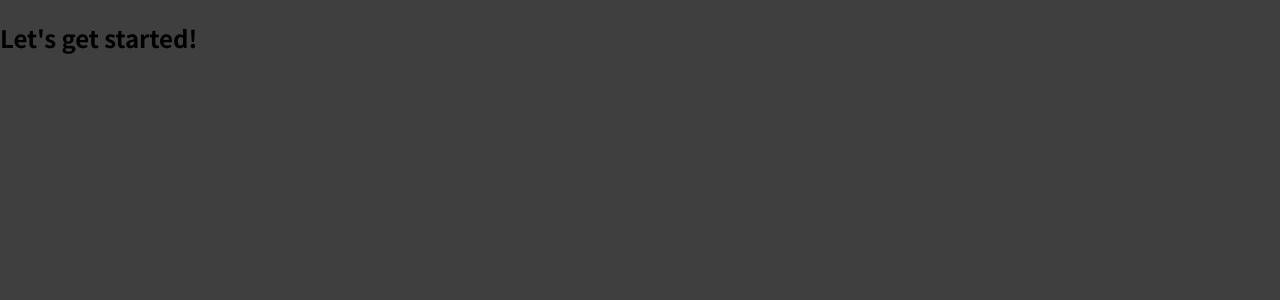
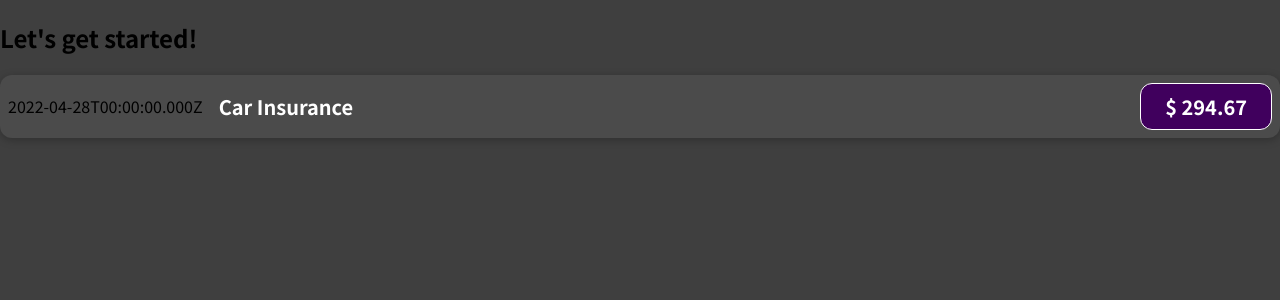
Before and after one commit to FrannM/react-test-app, a JavaScript app: page / in a window 1280 px wide. Shown: the top 300 px of the page. Built offline with nearby package versions, Linux system fonts and the light colour scheme.

Commit message:
ExpenseItem Component

```diff
--- a/src/App.js
+++ b/src/App.js
@@ -1,9 +1,12 @@
+import ExpenseItem from './components/ExpenseItem';
+
 function App() {
-  return (
-    <div>
-      <h2>Let's get started!</h2>
-    </div>
-  );
+	return (
+		<div>
+			<h2>Let's get started!</h2>
+			<ExpenseItem />
+		</div>
+	);
 }
 
 export default App;
--- /dev/null
+++ b/src/components/ExpenseItem.css
@@ -0,0 +1,56 @@
+.expense-item {
+	display: flex;
+	justify-content: space-between;
+	align-items: center;
+	box-shadow: 0 2px 8px rgba(0, 0, 0, 0.25);
+	padding: 0.5rem;
+	margin: 1rem 0;
+	border-radius: 12px;
+	background-color: #4b4b4b;
+}
+
+.expense-item__description {
+	display: flex;
+	flex-direction: column;
+	gap: 1rem;
+	align-items: flex-end;
+	flex-flow: column-reverse;
+	justify-content: flex-start;
+	flex: 1;
+}
+
+.expense-item h2 {
+	color: #3a3a3a;
+	font-size: 1rem;
+	flex: 1;
+	margin: 0 1rem;
+	color: white;
+}
+
+.expense-item__price {
+	font-size: 1rem;
+	font-weight: bold;
+	color: white;
+	background-color: #40005d;
+	border: 1px solid white;
+	padding: 0.5rem;
+	border-radius: 12px;
+}
+
+@media (min-width: 580px) {
+	.expense-item__description {
+		flex-direction: row;
+		align-items: center;
+		justify-content: flex-start;
+		flex: 1;
+	}
+
+	.expense-item__description h2 {
+		font-size: 1.25rem;
+	}
+
+	.expense-item__price {
+		font-size: 1.25rem;
+		padding: 0.5rem 1.5rem;
+	}
+}
--- /dev/null
+++ b/src/components/ExpenseItem.js
@@ -0,0 +1,19 @@
+import './ExpenseItem.css';
+
+function ExpenseItem() {
+	const expenseDate = new Date(2022, 3, 28);
+	const expenseAmount = 294.67;
+	const expenseTitle = 'Car Insurance';
+
+	return (
+		<div className="expense-item">
+			<div>{expenseDate.toISOString()}</div>
+			<div className="expense-item__description">
+				<h2>{expenseTitle}</h2>
+				<div className="expense-item__price">$ {expenseAmount}</div>
+			</div>
+		</div>
+	);
+}
+
+export default ExpenseItem;
```
Also changed, not shown: jsconfig.json (added, +11 -0 lines), 2 other files (tests, documents, lock files or other folders).
